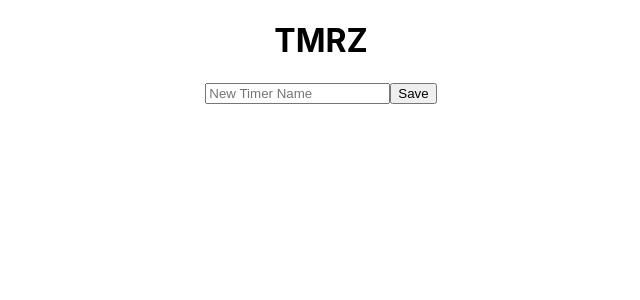
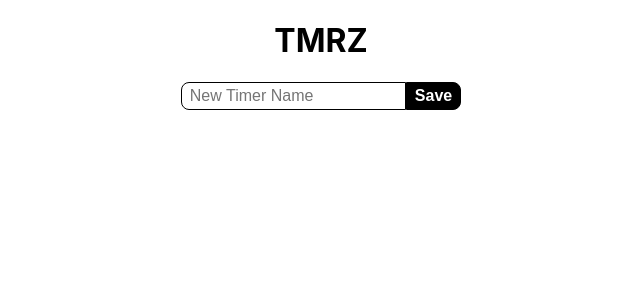
Before and after one commit to Jarquevious/tmrz-App, a React (Create React App) app: page / in a window 1280 px wide. Shown: the top 300 px of the page, without its empty margins (319-959 px from the left). Built offline with nearby package versions, Linux system fonts and the light colour scheme.

Commit message:
added list of timers

```diff
--- a/src/App.js
+++ b/src/App.js
@@ -11,13 +11,16 @@ const store = createStore(reducers);
 
 function App() {
   return (
+
       <Provider store={store}>
+
         <div className='App'>
           <h1>TMRZ</h1>
           {/* Display the new components */}
           <NewTimer />
           <ListTimers />
         </div>
+
       </Provider>
   );
 }
--- /dev/null
+++ b/src/NewTimer.css
@@ -0,0 +1,23 @@
+.NewTimer {
+    display: flex;
+    justify-content: center;
+}
+
+.NewTimer > input {
+    font-size: 1rem;
+	padding: 0.25rem 0.5rem;
+	border-radius: 0.5rem 0 0 0.5rem;
+	border: 1px solid;
+	margin: 0;
+}
+
+.NewTimer > button {
+	font-size: 1rem;
+	padding: 0.25rem 0.5rem;
+	border-radius: 0 0.5rem 0.5rem 0;
+	border: 1px solid #000;
+	margin: 0;
+	background-color: #000;
+	color: #fff;
+	font-weight: bold;
+}
--- a/src/NewTimer.js
+++ b/src/NewTimer.js
@@ -1,13 +1,14 @@
 import React, { useState } from "react";
 import { useDispatch } from "react-redux";
 import { addTimer } from "./actions/index";
+import './NewTimer.css'
 
 export default function NewTimer() {
   const [name, setName] = useState("");
   const dispatch = useDispatch();
 
   return (
-    <div>
+    <div className="NewTimer">
       <input
         type="text"
         placeholder="New Timer Name"
--- a/src/components/TimerView.js
+++ b/src/components/TimerView.js
@@ -7,7 +7,7 @@ export default function TimerView(props) {
     const dispatch = useDispatch()
 
     return (
-        <div>
+        <div className="TimerView">
             <h2>{timer.name}</h2>
             <h1>{timer.time}</h1>
             <button
```
Also changed, not shown: src/components/TimerView.css (added, +29 -0 lines).
